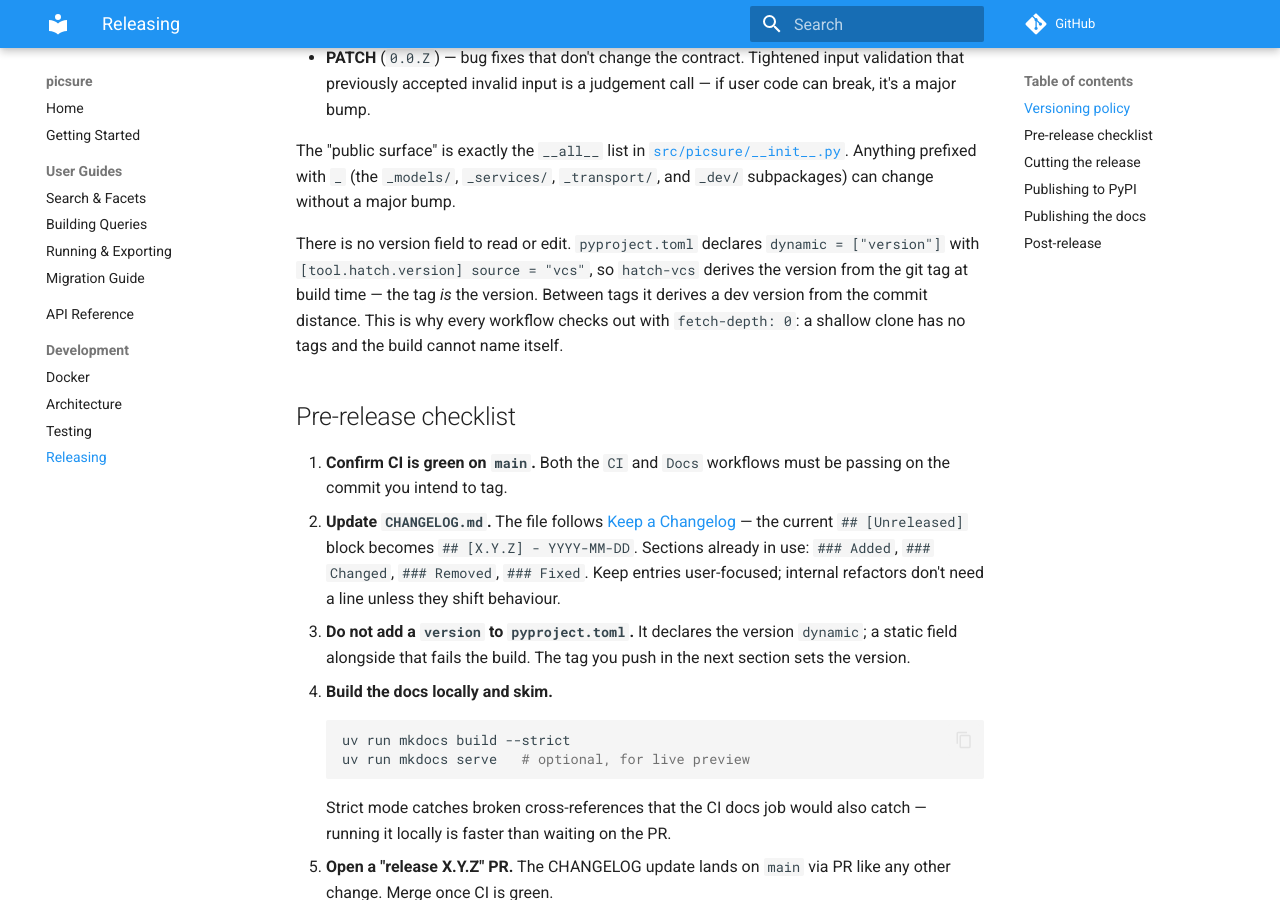
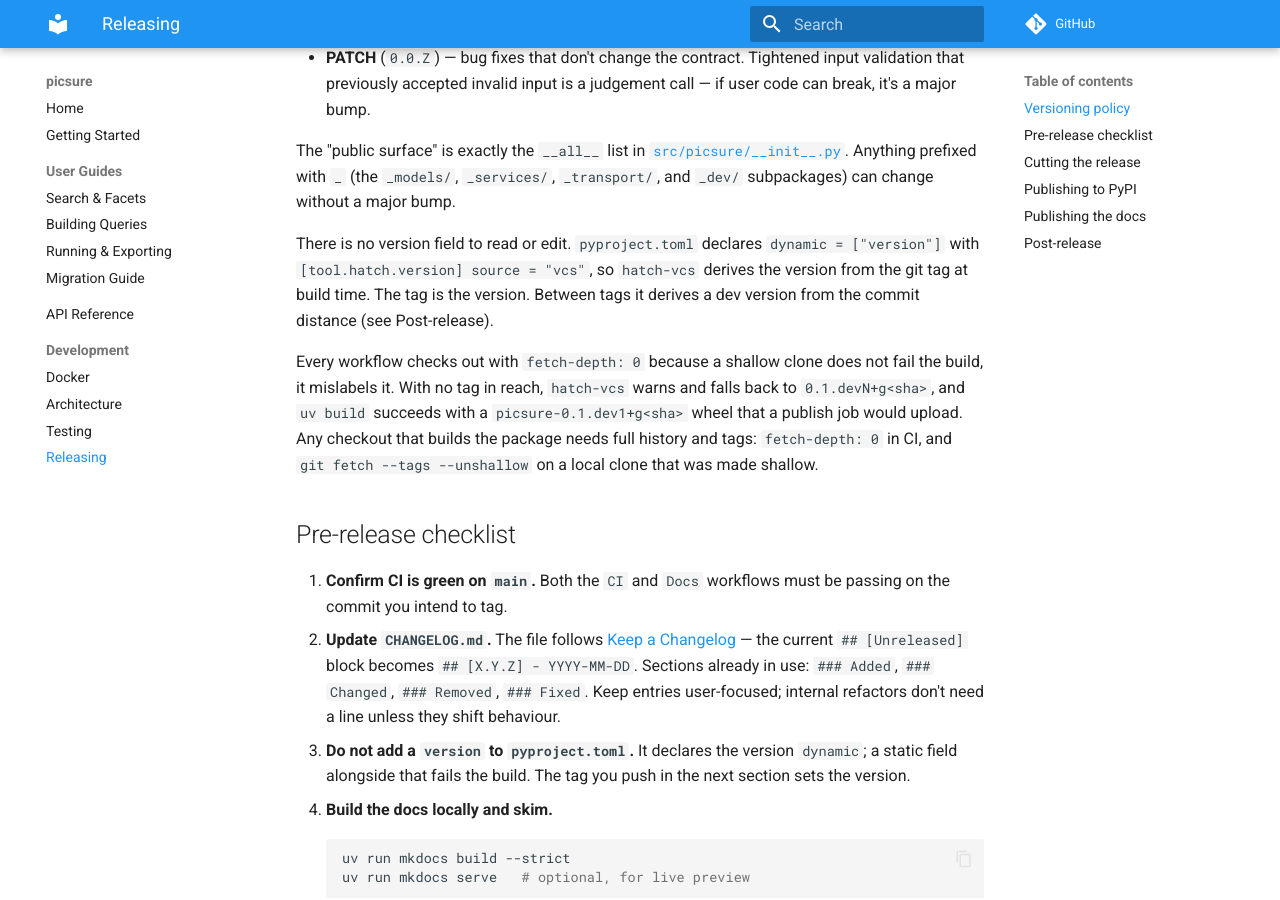
Before and after one commit to hms-dbmi/pic-sure-python-adapter-hpds, an MkDocs documentation site: the page built from docs/development/releasing.md, in a window 1280 px wide and 900 px high, scrolled down 462 px. Built offline with MkDocs 1.6.1 and Material for MkDocs 9.7.7, drawn with Linux system fonts in a browser that asks for light colours; comment, search, counter and statistics services are not loaded.

Commit message:
docs: state that a shallow clone builds a wrong version instead of failing

```diff
--- a/docs/development/releasing.md
+++ b/docs/development/releasing.md
@@ -26,11 +26,17 @@ prefixed with `_` (the `_models/`, `_services/`, `_transport/`, and
 
 There is no version field to read or edit. `pyproject.toml` declares
 `dynamic = ["version"]` with `[tool.hatch.version] source = "vcs"`, so
-`hatch-vcs` derives the version from the git tag at build time — the
-tag *is* the version. Between tags it derives a dev version from the
-commit distance. This is why every workflow checks out with
-`fetch-depth: 0`: a shallow clone has no tags and the build cannot
-name itself.
+`hatch-vcs` derives the version from the git tag at build time. The
+tag is the version. Between tags it derives a dev version from the
+commit distance (see Post-release).
+
+Every workflow checks out with `fetch-depth: 0` because a shallow
+clone does not fail the build, it mislabels it. With no tag in reach,
+`hatch-vcs` warns and falls back to `0.1.devN+g<sha>`, and `uv build`
+succeeds with a `picsure-0.1.dev1+g<sha>` wheel that a publish job
+would upload. Any checkout that builds the package needs full history
+and tags: `fetch-depth: 0` in CI, and `git fetch --tags --unshallow`
+on a local clone that was made shallow.
 
 ## Pre-release checklist
 
```
